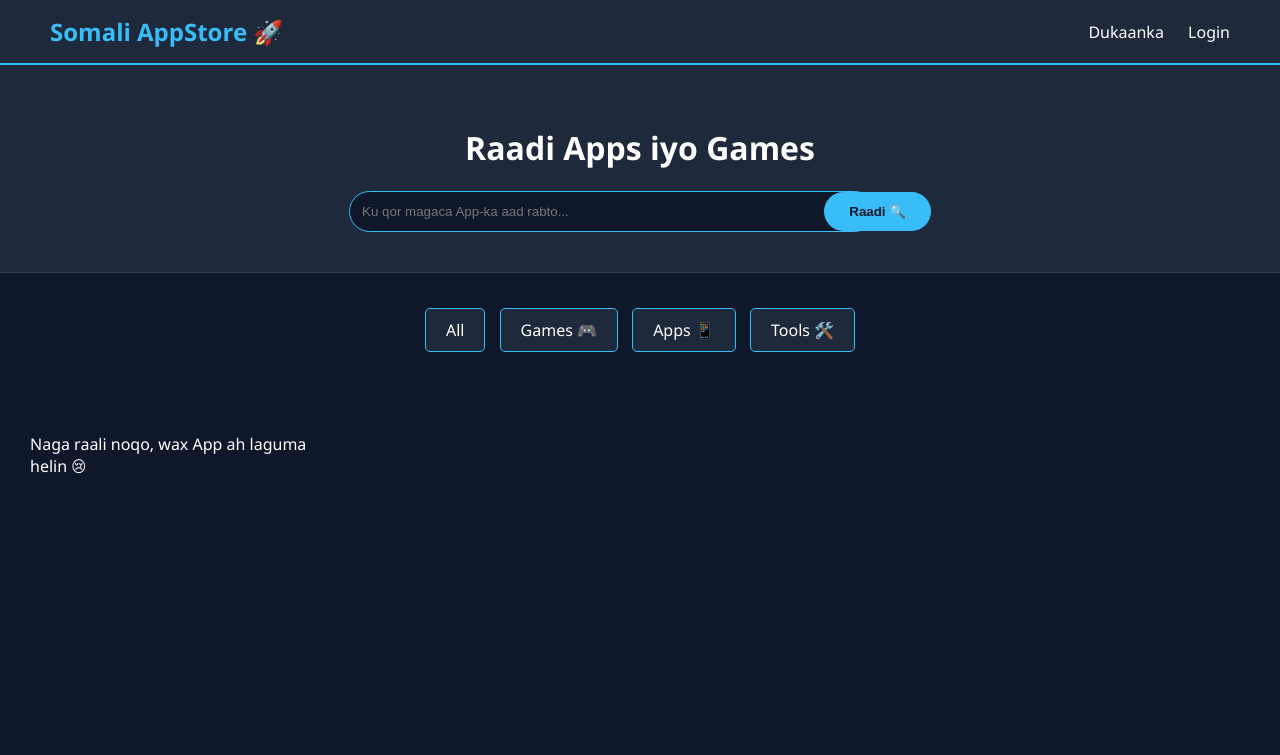
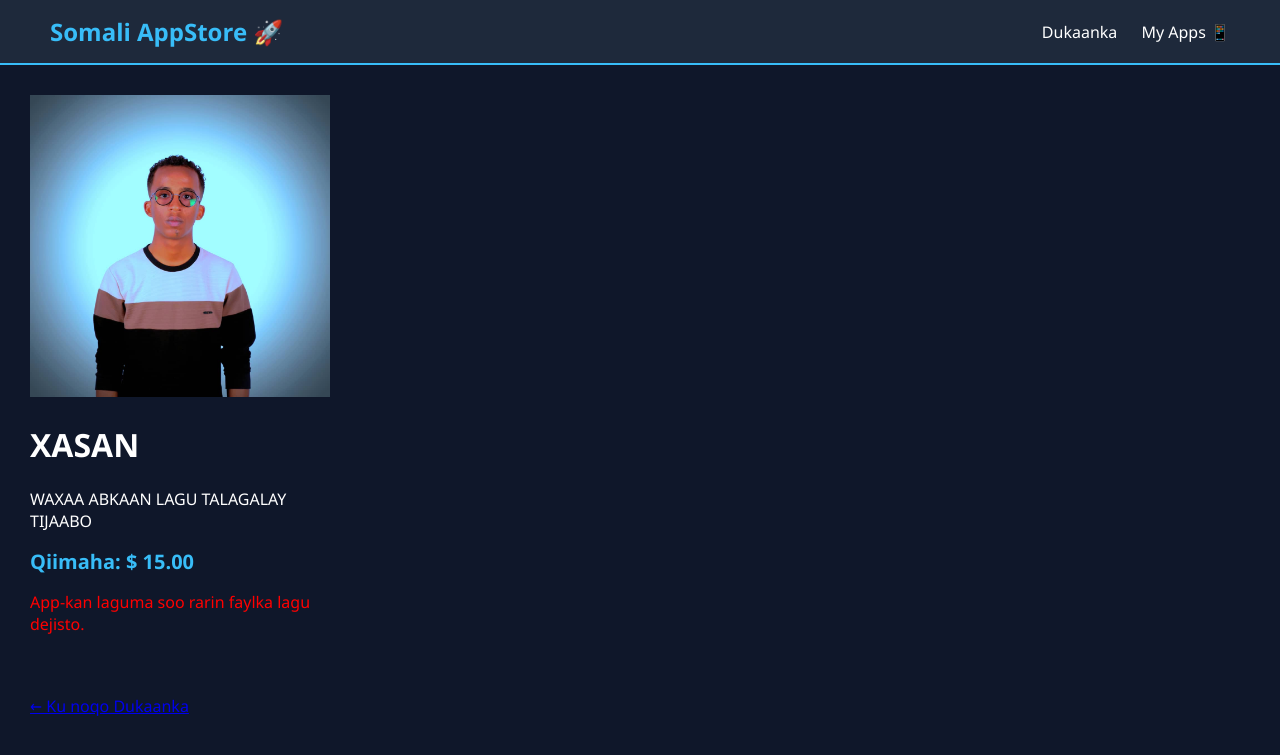
Before and after one commit to Abdi-Dev-2026/my-app-store, a Django app: page /product/8/ in a window 1280 px wide. Shown: the top 755 px of the page. Run offline with Django 5.2, Linux system fonts and the light colour scheme; data comes from the database, SQL or seed files in the repository; data that the repository does not hold is empty; parts of the project's set-up code (start-up, migrations or seed data) failed here and were passed over.

Commit message:
Dashboard-ka waa la qurxiyey

```diff
--- a/store/templates/detail.html
+++ b/store/templates/detail.html
@@ -4,7 +4,7 @@
 <head>
     <meta charset="UTF-8">
     <meta name="viewport" content="width=device-width, initial-scale=1.0">
-    <title>Soomaali App Store 🚀</title>
+    <title>{{ product.name }} - Faahfaahinta</title>
     <link rel="stylesheet" href="{% static 'css/style.css' %}">
 </head>
 <body>
@@ -13,62 +13,42 @@
     <a href="/" class="logo">Somali AppStore 🚀</a>
     <div class="nav-links">
         <a href="/">Dukaanka</a>
-        {% if user.is_authenticated %}
-            <a href="{% url 'favorites' %}">❤️ Favorites</a>
-            <a href="/my-apps/">My Apps 📱</a>
-            <span class="points-badge">{{ user.username }}</span>
-        {% else %}
-            <a href="/login/">Login</a>
-        {% endif %}
+        <a href="/my-apps/">My Apps 📱</a>
     </div>
 </nav>
 
-<div class="search-section">
-    <h1>Raadi Apps iyo Games</h1>
-    <form method="GET" action="/">
-        <input type="text" name="q" placeholder="Ku qor magaca App-ka aad rabto..." value="{{ query|default:'' }}">
-        <button type="submit" class="search-btn">Raadi 🔍</button>
-    </form>
-</div>
-
-<div class="categories">
-    <a href="/" class="cat-btn">All</a>
-    <a href="?category=games" class="cat-btn">Games 🎮</a>
-    <a href="?category=apps" class="cat-btn">Apps 📱</a>
-    <a href="?category=tools" class="cat-btn">Tools 🛠️</a>
-</div>
-
 <div class="container">
-    {% for product in products %}
-    <div class="card">
-        <a href="{% url 'toggle_favorite' product.id %}" class="fav-btn">❤️</a>
-
+    <div class="product-detail-card">
         {% if product.image %}
-            <img src="{{ product.image.url }}" alt="{{ product.name }}">
+            <img src="{{ product.image.url }}" alt="{{ product.name }}" style="max-width: 300px;">
         {% elif product.image_url %}
-            <img src="{{ product.image_url }}" alt="{{ product.name }}">
+            <img src="{{ product.image_url }}" alt="{{ product.name }}" style="max-width: 300px;">
         {% else %}
             <img src="{% static 'images/logo.png' %}" alt="No Image">
         {% endif %}
 
         {% if product.video_url %}
-            <video controls width="100%">
+            <video controls width="100%" style="margin-top: 20px;">
                 <source src="{{ product.video_url }}" type="video/mp4">
             </video>
         {% endif %}
 
-        <div class="card-body">
-            <h3>{{ product.name }}</h3>
-            <p class="description">{{ product.description|truncatewords:8 }}</p>
-            <p class="price">$ {{ product.price }}</p>
-            <a href="{% url 'product_detail' product.id %}" class="btn-view">View Details</a>
+        <div class="detail-body">
+            <h1>{{ product.name }}</h1>
+            <p class="full-description">{{ product.description }}</p>
+            <p class="price">Qiimaha: $ {{ product.price }}</p>
+
+            {% if product.file %}
+                <a href="{{ product.file.url }}" class="btn-view" download>Download App 📥</a>
+            {% else %}
+                <p style="color: red;">App-kan laguma soo rarin faylka lagu dejisto.</p>
+            {% endif %}
+
+            <br><br>
+            <a href="/" class="btn-back">← Ku noqo Dukaanka</a>
         </div>
     </div>
-    {% empty %}
-        <p class="no-results">Naga raali noqo, wax App ah laguma helin 😢</p>
-    {% endfor %}
 </div>
 
-<script src="{% static 'js/main.js' %}"></script>
 </body>
 </html>
```
Also changed, not shown: store/templates/home.html (+0 -13 lines).
